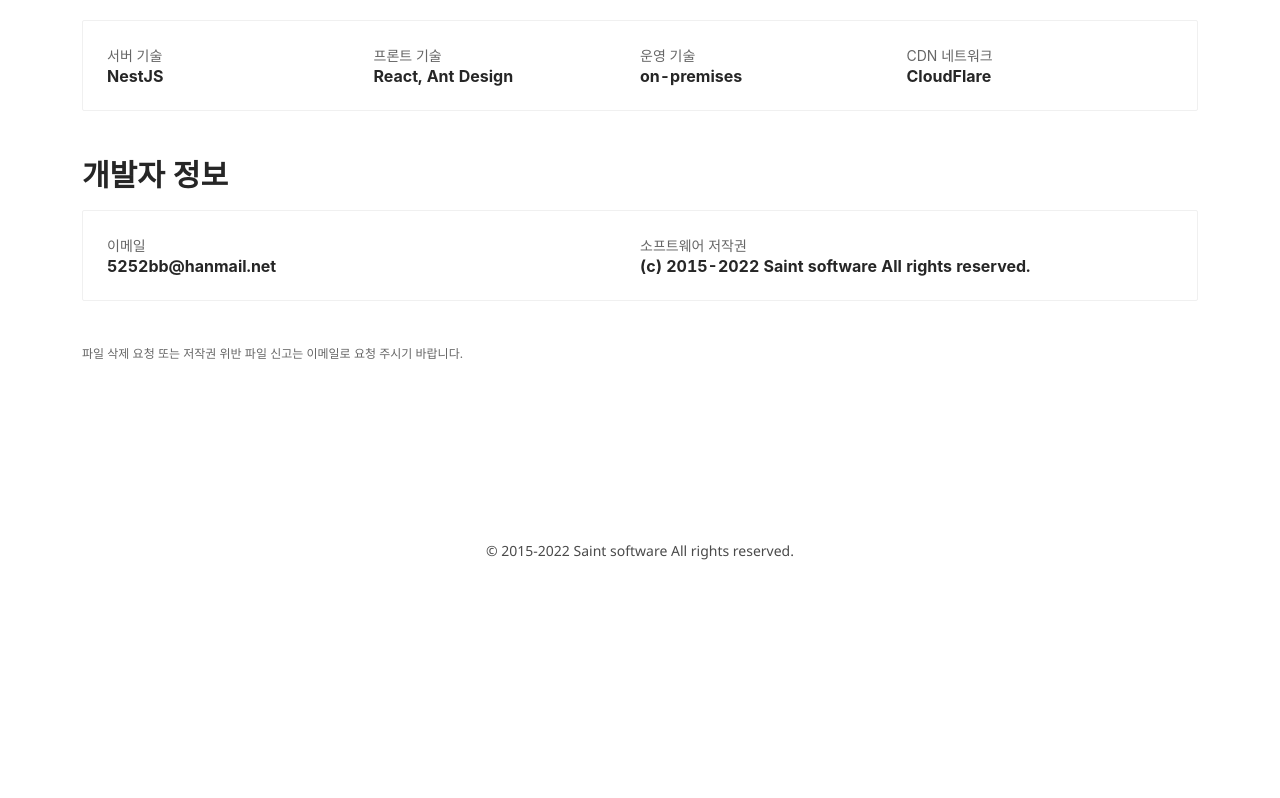
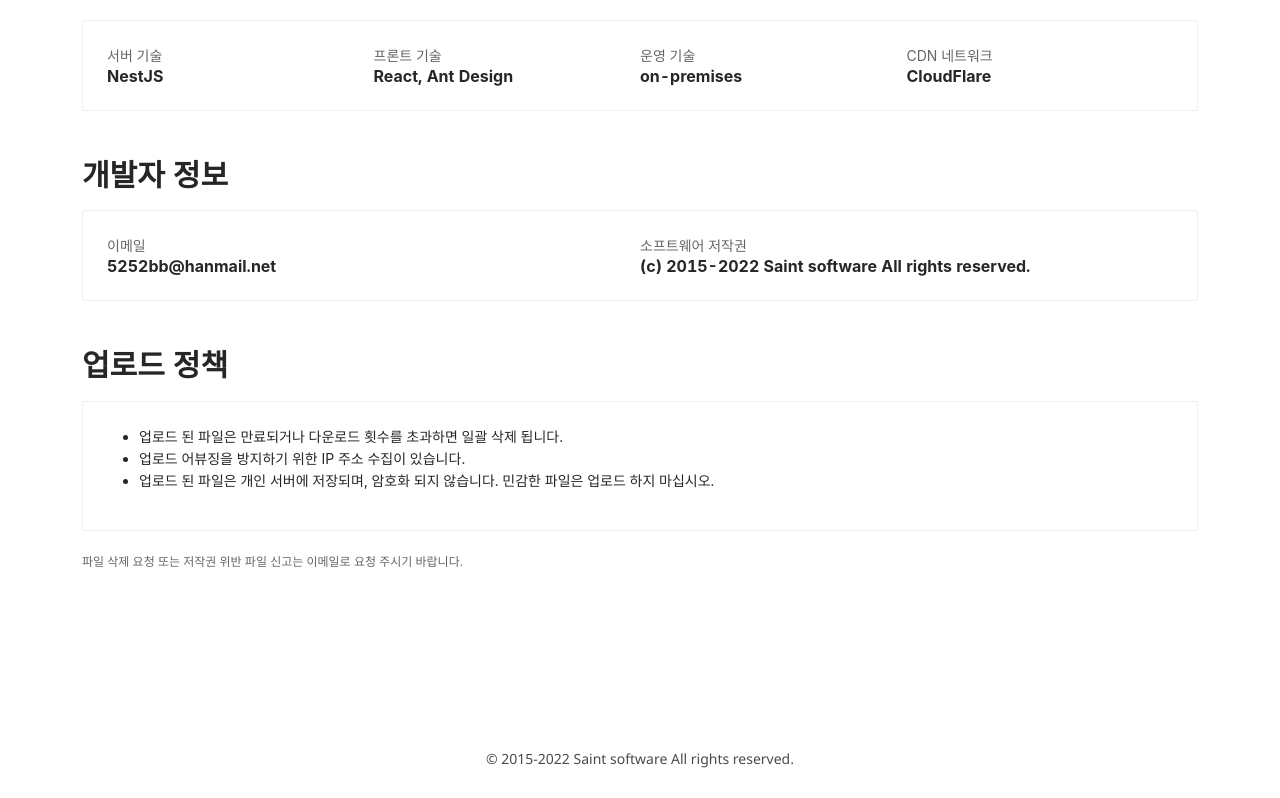
Before and after one commit to bb2002/uptotk-client, a React (Create React App) app: page /developers in a window 1280 px wide. Shown: the part 580-1378 px from the top of the page. Before the commit the page ends 1170 px from the top, so only its background shows below. Built offline with nearby package versions, Linux system fonts and the light colour scheme; no server answers.

Commit message:
[ADD]: 업로드 정책 추가

```diff
--- a/src/pages/Developers.page.jsx
+++ b/src/pages/Developers.page.jsx
@@ -2,6 +2,7 @@ import React from 'react';
 import Title from "antd/es/typography/Title";
 import TitleDatasCardComp from "../components/common/TitleDatasCard.comp";
 import "../styles/pages/DevelopersPage.css"
+import {Card} from "antd";
 
 const DevelopersPage = () => {
   const skillStacks = [
@@ -29,6 +30,7 @@ const DevelopersPage = () => {
       <TitleDatasCardComp
         datas={skillStacks} />
       <br /><br />
+
       <Title level={2}>개발자 정보</Title>
       <TitleDatasCardComp
         datas={[
@@ -42,6 +44,17 @@ const DevelopersPage = () => {
           }
         ]}/>
       <br /><br />
+
+      <Title level={2}>업로드 정책</Title>
+      <Card>
+        <ul>
+          <li>업로드 된 파일은 만료되거나 다운로드 횟수를 초과하면 일괄 삭제 됩니다.</li>
+          <li>업로드 어뷰징을 방지하기 위한 IP 주소 수집이 있습니다.</li>
+          <li>업로드 된 파일은 개인 서버에 저장되며, 암호화 되지 않습니다. 민감한 파일은 업로드 하지 마십시오.</li>
+        </ul>
+      </Card>
+      <br />
+
       <p className="delete-content-alarm">파일 삭제 요청 또는 저작권 위반 파일 신고는 이메일로 요청 주시기 바랍니다.</p>
     </div>
   );
--- a/src/pages/Main.page.jsx
+++ b/src/pages/Main.page.jsx
@@ -91,8 +91,12 @@ const MainPage = () => {
         onUploadFileListChanged={onUploadFileListChanged}/>
 
       <UploadSettingsComp
-        style={{ marginTop: '32px' }}
+        style={{ marginTop: '32px', marginBottom: '32px' }}
         onFormChanged={form => setForm(form)}/>
+
+      <Alert
+          message="업로드와 관련된 정보 보호 정책은 상단 Developers 탭에서 확인하십시오."
+          type="warning" showIcon/>
 
       <div className="upload-and-deploy-button">
         {
@@ -110,6 +114,7 @@ const MainPage = () => {
                 disabled={fileSize >= 104857600 || fileList.length > MAX_UPLOAD_COUNT}
                 loading={!uploadButtonEnabled}
                 onClick={onUploadAndDeployClicked}>Upload & Deploy</Button>
+
       </div>
     </div>
   );
```
